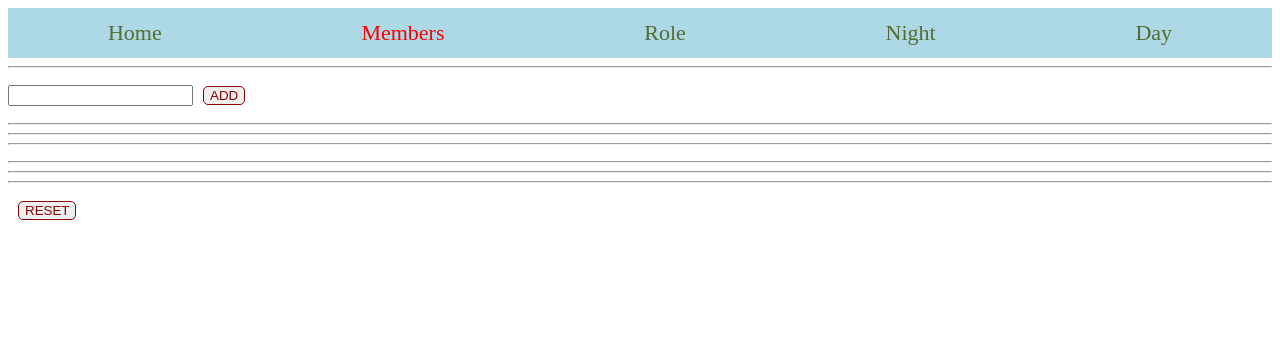
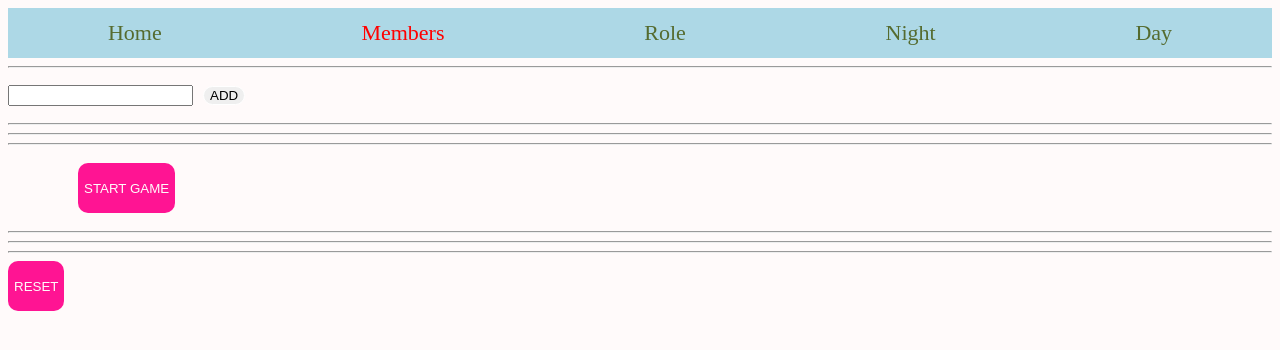
Before and after one commit to tato88/mafia, a React (Create React App) app: page /members in a window 1280 px wide. Shown: the top 350 px of the page. Built offline with nearby package versions, Linux system fonts and the light colour scheme.

Commit message:
new game mode -> Done
todo:
3 routes for NIGHT

```diff
--- /dev/null
+++ b/src/App.css
@@ -0,0 +1,3 @@
+body{
+    background: snow;
+}
--- a/src/App.js
+++ b/src/App.js
@@ -5,6 +5,8 @@ import MembersPage from "./pages/MembersPage/MembersPage";
 import RolePage from "./pages/RolePage/RolePage";
 import NightPage from "./pages/NightPage/NightPage";
 import DayPage from "./pages/DayPage/DayPage";
+
+import css from './App.css'
 
 function App() {
     return (
--- a/src/components/MemberWithRole/MemberWithRole.js
+++ b/src/components/MemberWithRole/MemberWithRole.js
@@ -1,10 +1,13 @@
 import React from 'react';
 import css from "../../pages/RolePage/RolePage.module.css";
+
 
 const MemberWithRole = ({member}) => {
 
     const choosenCitizen = (e) => {
         e.preventDefault()
+        const resetConfirm = window.confirm("are you sure ?")
+        if (resetConfirm) {
             const membersCheck = JSON.parse(localStorage.getItem('members')) || []
             for (const memberCheck of membersCheck) {
                 if (memberCheck.name === member.name) {
@@ -14,8 +17,11 @@ const MemberWithRole = ({member}) => {
             }
 
         }
+    }
     const choosenMafia = (e) => {
         e.preventDefault()
+        const resetConfirm = window.confirm("are you sure ?")
+        if (resetConfirm) {
             const membersCheck = JSON.parse(localStorage.getItem('members')) || []
             for (const memberCheck of membersCheck) {
                 if (memberCheck.name === member.name) {
@@ -24,8 +30,11 @@ const MemberWithRole = ({member}) => {
                 }
             }
         }
+    }
     const choosenDoctor = (e) => {
         e.preventDefault()
+        const resetConfirm = window.confirm("are you sure ?")
+        if (resetConfirm) {
             const membersCheck = JSON.parse(localStorage.getItem('members')) || []
             for (const memberCheck of membersCheck) {
                 if (memberCheck.name === member.name) {
@@ -34,13 +43,18 @@ const MemberWithRole = ({member}) => {
                 }
             }
         }
+    }
     const choosenPolice = (e) => {
         e.preventDefault()
+        const resetConfirm = window.confirm("are you sure ?")
+        if (resetConfirm) {
+
             const membersCheck = JSON.parse(localStorage.getItem('members')) || []
             for (const memberCheck of membersCheck) {
                 if (memberCheck.name === member.name) {
                     memberCheck.role = 'police'
                     localStorage.setItem('members', JSON.stringify(membersCheck))
+                }
             }
         }
     }
--- a/src/pages/HomePage/HomePage.js
+++ b/src/pages/HomePage/HomePage.js
@@ -2,7 +2,11 @@ import React from 'react';
 import css from './HomePage.module.css'
 
 const backToAllMembers = () => {
-    console.log('BACK TO ALL MEMBERS LIST')
+    const resetConfirm = window.confirm("are you sure ?")
+    if (resetConfirm) {
+        const basket = JSON.parse(localStorage.getItem('basket')) || []
+        localStorage.setItem('members', JSON.stringify(basket))
+    }
 }
 
 const HomePage = () => {
--- a/src/pages/MembersPage/MembersPage.js
+++ b/src/pages/MembersPage/MembersPage.js
@@ -1,9 +1,16 @@
 import React, {useState} from 'react';
 
+import css from './MembersPage.module.css'
 
 const MembersPage = () => {
     const membersArr = JSON.parse(localStorage.getItem('members')) || []
     const [members, setMembers] = useState([...membersArr])
+
+//function basket for New Game on HomePage
+    const basketBut = (e) => {
+        e.preventDefault()
+        localStorage.setItem('basket', JSON.stringify(membersArr))
+    }
 
 
     //function add member to localstorage
@@ -39,13 +46,16 @@ const MembersPage = () => {
             <hr/>
             <hr/>
             <hr/>
-            <ul>
-                {members && members.map(member => <li key={member.name}>{member.name}</li>)}
-            </ul>
+            <div className={css.ulStartBut}>
+                <ul>
+                    {members && members.map(member => <li key={member.name}>{member.name}</li>)}
+                </ul>
+                <button className={css.membersPageBut} onClick={basketBut}>START GAME</button>
+            </div>
             <hr/>
             <hr/>
             <hr/>
-            <button onClick={resetBut}>RESET</button>
+            <button className={css.membersPageBut} onClick={resetBut}>RESET</button>
         </div>
     );
 };
--- /dev/null
+++ b/src/pages/MembersPage/MembersPage.module.css
@@ -0,0 +1,14 @@
+.ulStartBut{
+    display: flex;
+}
+.ulStartBut * {
+    margin: 10px;
+}
+.membersPageBut{
+    cursor: pointer;
+    color: snow;
+    background: deeppink;
+    border: 0 solid gray;
+    border-radius: 10px;
+    height: 50px;
+}
--- a/src/pages/NightPage/NightPage.js
+++ b/src/pages/NightPage/NightPage.js
@@ -1,17 +1,24 @@
-import React from 'react';
-
-import css from './NightPage.module.css'
+import React, {useState} from 'react';
 
 const NightPage = () => {
+    const membersArr = JSON.parse(localStorage.getItem('members')) || []
+    const [members, setMembers] = useState([...membersArr])
 
-    const members = JSON.parse(localStorage.getItem('members')) || []
-
+    //
+    const kill = (e) => {
+        e.preventDefault()
+    //     const membersWithOutDeadman = members.filter(player => player.name !== e.target.value)
+    //     console.log(membersWithOutDeadman);
+    //     localStorage.setItem('members', JSON.stringify(membersWithOutDeadman))
+    }
 
     return (
         <div>
             <ul>
 
-                {members && members.map(member=><li key={member.name}>{member.name} <button>KILL</button></li>)}
+                {members && members.map(member => <li key={member.name}>{member.name}
+                    <button value={member.name} onClick={kill}>KILL</button>
+                </li>)}
             </ul>
         </div>
     );
--- a/src/pages/RolePage/RolePage.js
+++ b/src/pages/RolePage/RolePage.js
@@ -1,6 +1,6 @@
-import React from 'react';
+import css from "./RolePage.module.css";
+import MemberWithRole from "../../components/MemberWithRole/MemberWithRole";
 
-import MemberWithRole from "../../components/MemberWithRole/MemberWithRole";
 
 
 const RolePage = () => {
--- a/src/pages/RolePage/RolePage.module.css
+++ b/src/pages/RolePage/RolePage.module.css
@@ -6,10 +6,10 @@ form button {
 }
 
 
-
 .citizenBut {
     background: lightgray;
 }
+
 .citizenBut:hover {
     color: lightgray;
     background: darkslategray;
@@ -18,6 +18,7 @@ form button {
 .mafiaBut {
     background: red;
 }
+
 .mafiaBut:hover {
     color: red;
     background: black;
@@ -28,14 +29,28 @@ form button {
     background: snow;
     border: 1px solid black;
 }
-.doctorBut:hover{
+
+.doctorBut:hover {
     color: red;
 }
 
 .policeBut {
     background: deepskyblue;
 }
-.policeBut:hover{
+
+.policeBut:hover {
     color: red;
     font-weight: bolder;
 }
+
+.nextPrevMemb {
+    margin: 10px;
+    height: 50px;
+    width: 100px;
+    border: 1px solid snow;
+    border-radius: 5px;
+    color: brown;
+    font-family: "Courier New", serif;
+    font-weight: bolder;
+    cursor: pointer;
+}
```
Lines whose indentation alone changed are shown as unchanged.
